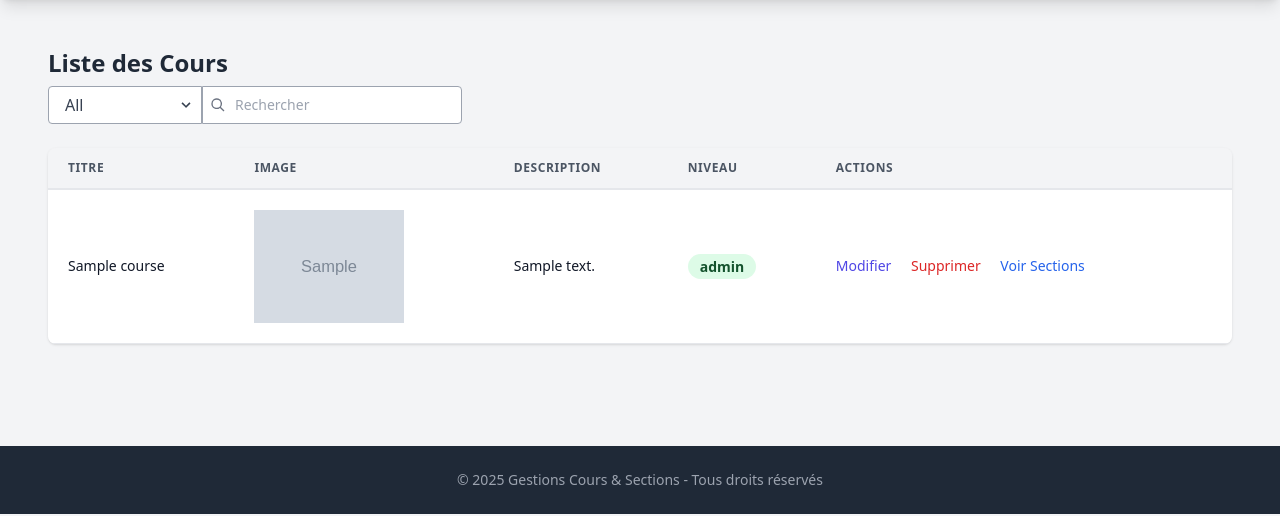
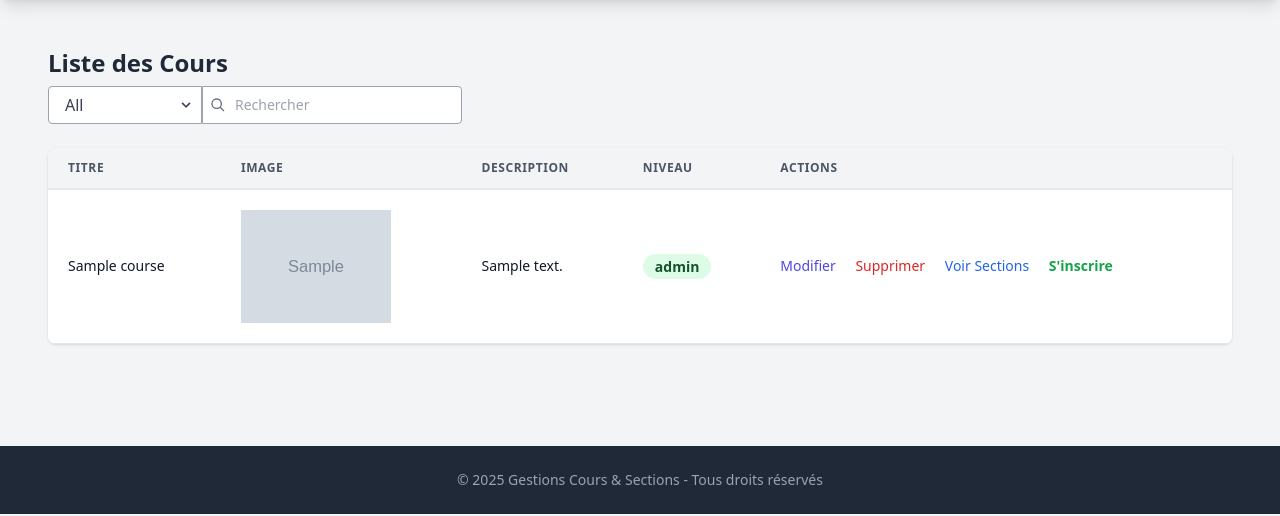
Before and after one commit to ouslimaneabdelilah/Gestion_des_Cours, a PHP site: template resources/views/courses/courses_list.php in a window 1280 px wide. Shown: the part 64-580 px from the top of the page. Run offline with PHP 8.4, Linux system fonts and the light colour scheme; the visitor is signed in with stand-in values (Sample User, id 1); tables that the repository leaves empty hold one stand-in row (values such as "Sample post"); the template is opened without the code that fills it: most values are stand-ins (such as "Sample title", 1, 10 or a date in 2020); grey boxes marked "Sample" are stand-in pictures; some libraries are stand-ins or nearby versions.

Commit message:
feat: add enrollment button for course registration and unregistration

```diff
--- a/resources/views/courses/courses_list.php
+++ b/resources/views/courses/courses_list.php
@@ -69,7 +69,7 @@ if (isset($_SESSION["message"])) {
                                         <p class="text-gray-900 whitespace-no-wrap"><?= htmlspecialchars($course->title) ?></p>
                                     </td>
                                     <td class="px-5 py-5 border-b border-gray-200 bg-white text-sm">
-                                        <img src="/public/uploads/<?= $course->image?>" width="150">
+                                        <img src="/public/uploads/<?= $course->image ?>" width="150">
                                     </td>
                                     <td class="px-5 py-5 border-b border-gray-200 bg-white text-sm">
                                         <p class="text-gray-900 whitespace-no-wrap"><?= htmlspecialchars($course->description) ?></p>
@@ -84,9 +84,15 @@ if (isset($_SESSION["message"])) {
                                         <a href="course/<?= $course->id ?>/edit" class="text-indigo-600 hover:text-indigo-900">Modifier</a>
                                         <a href="course/<?= $course->id ?>/confirme" class="text-red-600 hover:text-red-900 ml-4">Supprimer</a>
                                         <a href="course/<?= $course->id ?>/sectionsbycourse" class="text-blue-600 hover:text-blue-900 ml-4">Voir Sections</a>
-                                        <a href="course/<?= $course->id ?>/sectionsbycourse" class="text-blue-600 hover:text-blue-900 ml-4">
-
-                                        </a>
+                                        <?php if (isset($_SESSION['user_id'])): ?>
+                                            <form action="/enroll/<?= $course->id ?>" method="POST" style="display:inline;">
+                                                <button type="submit" class="text-green-600 hover:text-green-900 ml-4 font-semibold">
+                                                    <?php
+                                                    echo $enrollmentRepo->isUserEnrolled($_SESSION['user_id'], $course->id) ? 'Se désinscrire' : 'S\'inscrire';
+                                                    ?>
+                                                </button>
+                                            </form>
+                                        <?php endif; ?>
                                     </td>
                                 </tr>
                             <?php endforeach; ?>
```
